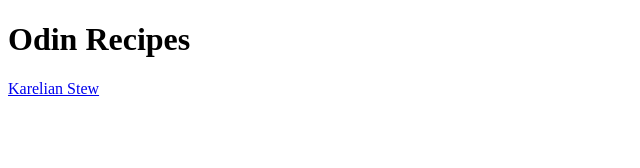
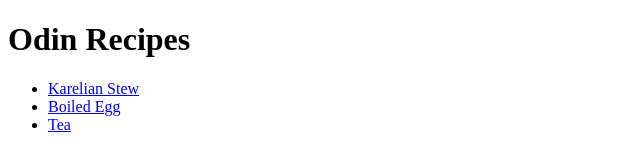
Before and after one commit to evanha-p/odin-recipes, a plain HTML site: page index.html in a window 1280 px wide. Shown: the whole page, without its empty margins (0-640 px from the left). Drawn offline with Linux system fonts and the light colour scheme.

Commit message:
Add links to boiled egg and tea recipes to index.html
Add links to missing recipes in the index.html. Also make the recipe
list an unordered list for easier use.

```diff
--- a/index.html
+++ b/index.html
@@ -7,6 +7,10 @@
   </head>
   <body>
     <h1>Odin Recipes</h1>
-    <a href="recipes/karelian-stew.html">Karelian Stew</a>
+    <ul>
+      <li><a href="recipes/karelian-stew.html">Karelian Stew</a></li>
+      <li><a href="recipes/boiled-egg.html">Boiled Egg</a></li>
+      <li><a href="recipes/tea.html">Tea</a></li>
+    </ul>
   </body>
 </html>
```
